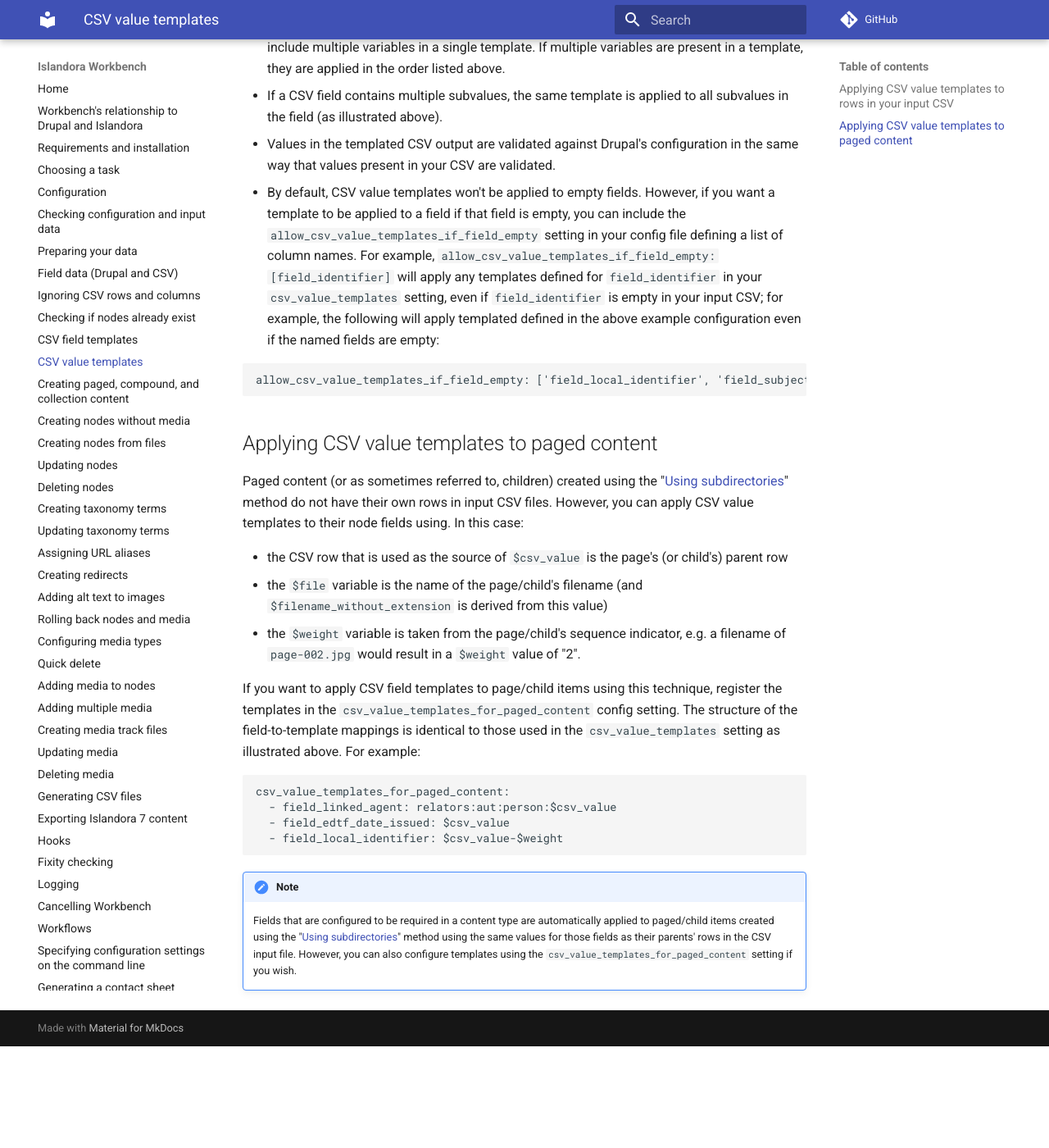
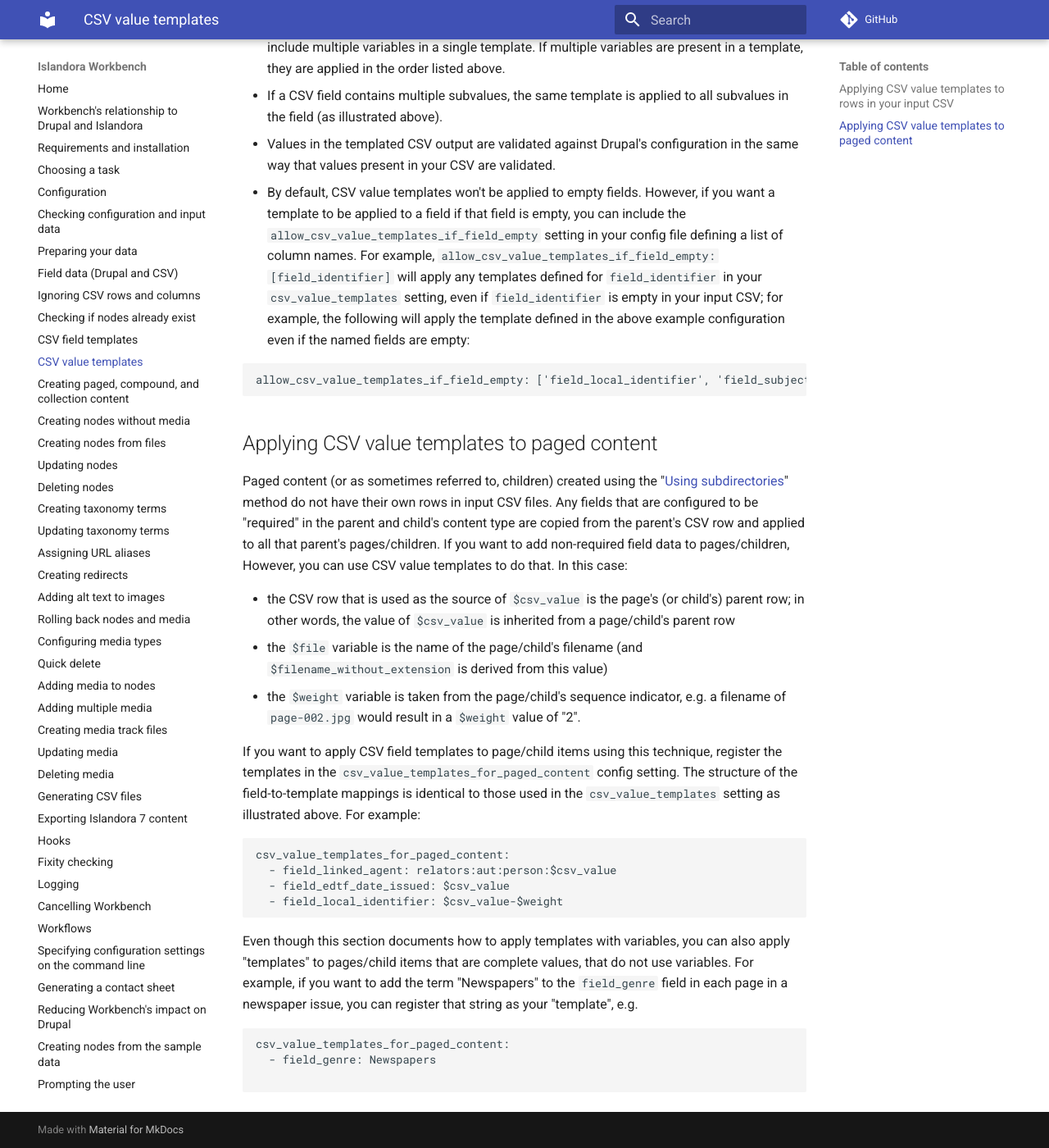
Before and after one commit to mjordan/islandora_workbench_docs, an MkDocs documentation site: the page built from docs/csv_value_templates.md, in a window 1280 px wide and 1400 px high, scrolled down 1604 px. Shown: the whole window at 82% size. Built offline with MkDocs 1.6.1 and Material for MkDocs 9.7.7, drawn with Linux system fonts in a browser that asks for light colours; comment, search, counter and statistics services are not loaded; before the commit the page ends 2880 px from its top, so only the background shows below that.

Commit message:
Updates to document CSV templates better.

````diff
--- a/docs/csv_value_templates.md
+++ b/docs/csv_value_templates.md
@@ -49,7 +49,7 @@
 * You can only define a single template for a given field in `csv_value_templates`, but you can include multiple variables in a single template. If multiple variables are present in a template, they are applied in the order listed above.
 * If a CSV field contains multiple subvalues, the same template is applied to all subvalues in the field (as illustrated above).
 * Values in the templated CSV output are validated against Drupal's configuration in the same way that values present in your CSV are validated.
-* By default, CSV value templates won't be applied to empty fields. However, if you want a template to be applied to a field if that field is empty, you can include the `allow_csv_value_templates_if_field_empty` setting in your config file defining a list of column names. For example, `allow_csv_value_templates_if_field_empty: [field_identifier]` will apply any templates defined for `field_identifier` in your `csv_value_templates` setting, even if `field_identifier` is empty in your input CSV; for example, the following will apply templated defined in the above example configuration even if the named fields are empty:
+* By default, CSV value templates won't be applied to empty fields. However, if you want a template to be applied to a field if that field is empty, you can include the `allow_csv_value_templates_if_field_empty` setting in your config file defining a list of column names. For example, `allow_csv_value_templates_if_field_empty: [field_identifier]` will apply any templates defined for `field_identifier` in your `csv_value_templates` setting, even if `field_identifier` is empty in your input CSV; for example, the following will apply the template defined in the above example configuration even if the named fields are empty:
 
 ```
 allow_csv_value_templates_if_field_empty: ['field_local_identifier', 'field_subject']
@@ -57,9 +57,9 @@
 
 ## Applying CSV value templates to paged content
 
-Paged content (or as sometimes referred to, children) created using the "[Using subdirectories](/islandora_workbench_docs/paged_and_compound/#using-subdirectories)" method do not have their own rows in input CSV files. However, you can apply CSV value templates to their node fields using. In this case:
+Paged content (or as sometimes referred to, children) created using the "[Using subdirectories](/islandora_workbench_docs/paged_and_compound/#using-subdirectories)" method do not have their own rows in input CSV files. Any fields that are configured to be "required" in the parent and child's content type are copied from the parent's CSV row and applied to all that parent's pages/children. If you want to add non-required field data to pages/children, However, you can use CSV value templates to do that. In this case:
 
-* the CSV row that is used as the source of `$csv_value` is the page's (or child's) parent row
+* the CSV row that is used as the source of `$csv_value` is the page's (or child's) parent row; in other words, the value of `$csv_value` is inherited from a page/child's parent row
 * the `$file` variable is the name of the page/child's filename (and `$filename_without_extension` is derived from this value)
 * the `$weight` variable is taken from the page/child's sequence indicator, e.g. a filename of `page-002.jpg` would result in a `$weight` value of "2".
 
@@ -72,5 +72,11 @@
   - field_local_identifier: $csv_value-$weight
 ```
 
-!!! note
-    Fields that are configured to be required in a content type are automatically applied to paged/child items created using the "[Using subdirectories](/islandora_workbench_docs/paged_and_compound/#using-subdirectories)" method using the same values for those fields as their parents' rows in the CSV input file. However, you can also configure templates using the `csv_value_templates_for_paged_content` setting if you wish.
+
+Even though this section documents how to apply templates with variables, you can also apply "templates" to pages/child items that are complete values, that do not use variables. For example, if you want to add the term "Newspapers" to the `field_genre` field in each page in a newspaper issue, you can register that string as your "template", e.g.
+
+```yaml
+csv_value_templates_for_paged_content:
+  - field_genre: Newspapers
+
+```
````
Also changed, not shown: docs/changelog.md (+2 -0 lines), docs/configuration.md (+2 -2 lines), docs/paged_and_compound.md (+18 -18 lines).
